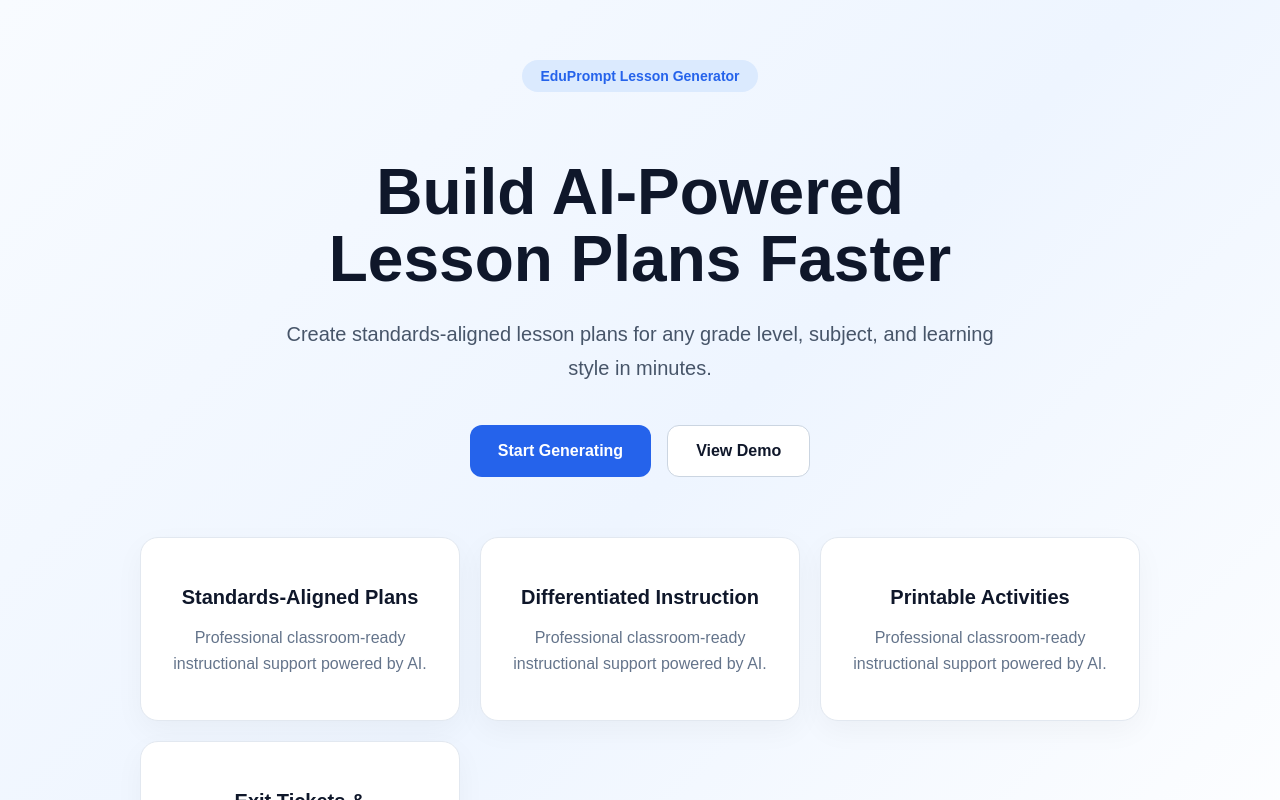
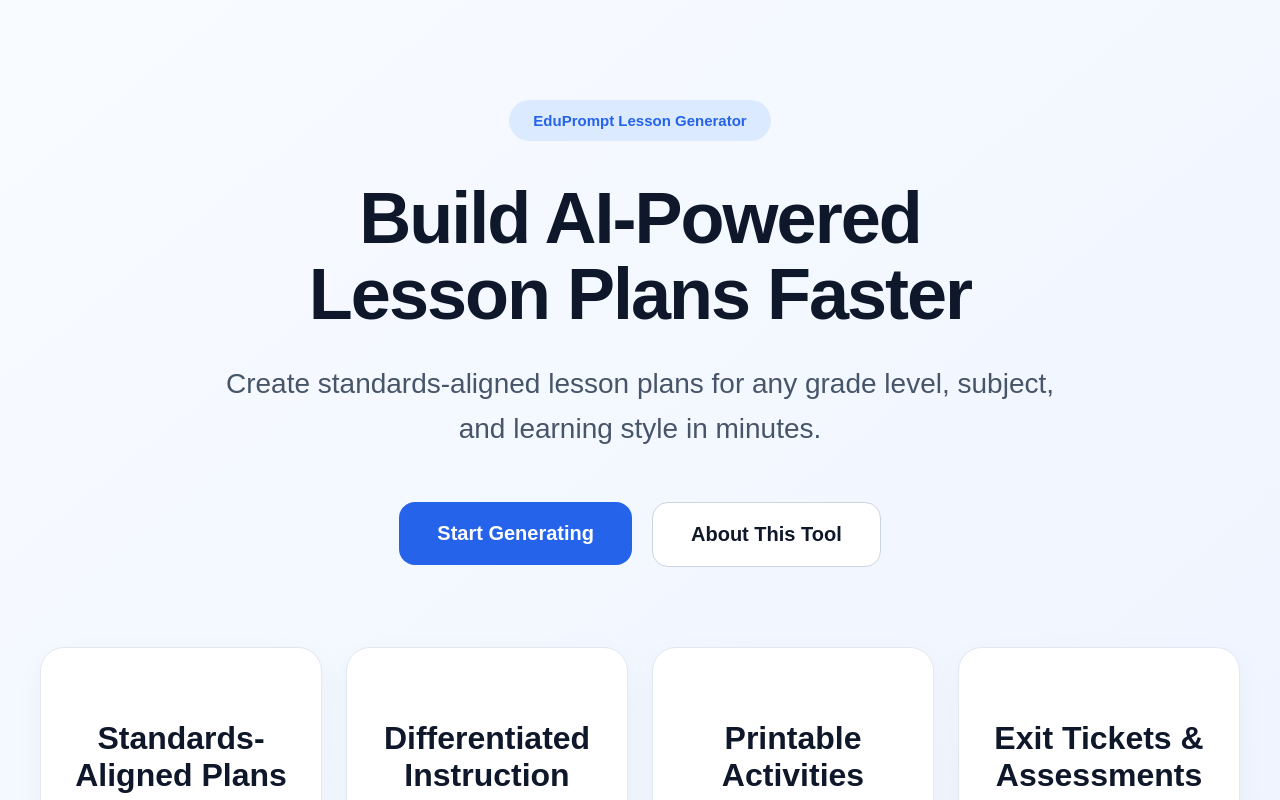
Before and after one commit to terrancevwilliams830-cloud/eduprompt-lesson-generator, a Next.js app: page / in a window 1280 px wide. Shown: the top 800 px of the page. Built offline with nearby package versions, Linux system fonts and the light colour scheme.

Commit message:
Update page.tsx

```diff
--- a/app/page.tsx
+++ b/app/page.tsx
@@ -1,43 +1,50 @@
+import Link from "next/link";
+
 export default function HomePage() {
   return (
     <main
       style={{
         minHeight: "100vh",
         background:
-          "linear-gradient(135deg, #f8fbff 0%, #eef5ff 50%, #ffffff 100%)",
-        padding: "60px 20px",
+          "linear-gradient(to bottom right, #f8fbff, #eef4ff)",
         fontFamily: "Arial, sans-serif",
+        color: "#0f172a",
       }}
     >
-      <div
+      {/* HERO */}
+      <section
         style={{
-          maxWidth: "1000px",
+          maxWidth: "1200px",
           margin: "0 auto",
+          padding: "100px 20px 80px",
           textAlign: "center",
         }}
       >
+        {/* Badge */}
         <div
           style={{
             display: "inline-block",
             background: "#dbeafe",
             color: "#2563eb",
-            padding: "8px 18px",
+            padding: "12px 24px",
             borderRadius: "999px",
             fontWeight: 700,
-            fontSize: "14px",
-            marginBottom: "24px",
+            marginBottom: "40px",
+            fontSize: "15px",
           }}
         >
           EduPrompt Lesson Generator
         </div>
 
+        {/* Heading */}
         <h1
           style={{
-            fontSize: "64px",
+            fontSize: "72px",
             lineHeight: 1.05,
-            marginBottom: "24px",
-            color: "#0f172a",
             fontWeight: 800,
+            maxWidth: "900px",
+            margin: "0 auto 30px",
+            letterSpacing: "-2px",
           }}
         >
           Build AI-Powered
@@ -45,104 +52,126 @@ export default function HomePage() {
           Lesson Plans Faster
         </h1>
 
+        {/* Subheading */}
         <p
           style={{
-            fontSize: "20px",
-            lineHeight: 1.7,
+            fontSize: "28px",
             color: "#475569",
-            maxWidth: "720px",
-            margin: "0 auto 40px",
+            maxWidth: "850px",
+            margin: "0 auto 50px",
+            lineHeight: 1.6,
           }}
         >
-          Create standards-aligned lesson plans for any grade level,
-          subject, and learning style in minutes.
+          Create standards-aligned lesson plans for any grade
+          level, subject, and learning style in minutes.
         </p>
 
+        {/* Buttons */}
         <div
           style={{
             display: "flex",
-            gap: "16px",
+            gap: "20px",
             justifyContent: "center",
             flexWrap: "wrap",
-            marginBottom: "60px",
+            marginBottom: "80px",
           }}
         >
+          <Link href="/generator">
             <button
               style={{
                 background: "#2563eb",
                 color: "white",
                 border: "none",
-              padding: "16px 28px",
-              borderRadius: "12px",
-              fontSize: "16px",
+                padding: "20px 38px",
+                borderRadius: "16px",
+                fontSize: "20px",
                 fontWeight: 700,
                 cursor: "pointer",
               }}
             >
               Start Generating
             </button>
+          </Link>
 
+          <Link href="/about">
             <button
               style={{
                 background: "white",
                 color: "#0f172a",
                 border: "1px solid #cbd5e1",
-              padding: "16px 28px",
-              borderRadius: "12px",
-              fontSize: "16px",
+                padding: "20px 38px",
+                borderRadius: "16px",
+                fontSize: "20px",
                 fontWeight: 700,
                 cursor: "pointer",
               }}
             >
-            View Demo
+              About This Tool
             </button>
+          </Link>
         </div>
 
+        {/* Feature Cards */}
         <div
           style={{
             display: "grid",
-            gridTemplateColumns: "repeat(auto-fit,minmax(240px,1fr))",
-            gap: "20px",
+            gridTemplateColumns:
+              "repeat(auto-fit, minmax(260px, 1fr))",
+            gap: "24px",
           }}
         >
           {[
-            "Standards-Aligned Plans",
-            "Differentiated Instruction",
-            "Printable Activities",
-            "Exit Tickets & Assessments",
-          ].map((item) => (
+            {
+              title: "Standards-Aligned Plans",
+              text: "Professional classroom-ready instructional support powered by AI.",
+            },
+            {
+              title: "Differentiated Instruction",
+              text: "Create accommodations and supports for diverse learners.",
+            },
+            {
+              title: "Printable Activities",
+              text: "Generate worksheets, bell ringers, and practice activities.",
+            },
+            {
+              title: "Exit Tickets & Assessments",
+              text: "Quick formative assessment tools in seconds.",
+            },
+          ].map((card) => (
             <div
-              key={item}
+              key={card.title}
               style={{
                 background: "white",
-                padding: "28px",
-                borderRadius: "18px",
+                borderRadius: "24px",
+                padding: "40px 30px",
                 border: "1px solid #e2e8f0",
-                boxShadow: "0 10px 30px rgba(0,0,0,0.04)",
+                boxShadow:
+                  "0 10px 30px rgba(0,0,0,0.04)",
               }}
             >
               <h3
                 style={{
-                  fontSize: "20px",
-                  marginBottom: "12px",
-                  color: "#0f172a",
+                  fontSize: "32px",
+                  marginBottom: "18px",
+                  fontWeight: 800,
                 }}
               >
-                {item}
+                {card.title}
               </h3>
 
               <p
                 style={{
                   color: "#64748b",
-                  lineHeight: 1.6,
+                  lineHeight: 1.7,
+                  fontSize: "20px",
                 }}
               >
-                Professional classroom-ready instructional support powered by AI.
+                {card.text}
               </p>
             </div>
           ))}
         </div>
-      </div>
+      </section>
     </main>
   );
 }
```
Lines whose indentation alone changed are shown as unchanged.
